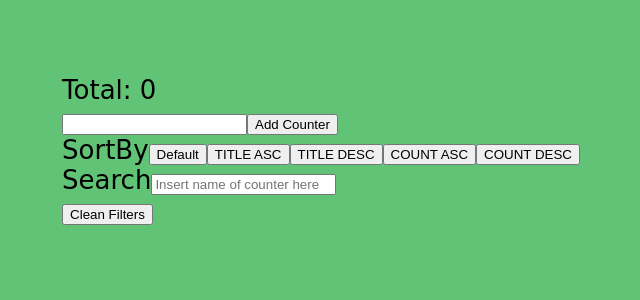
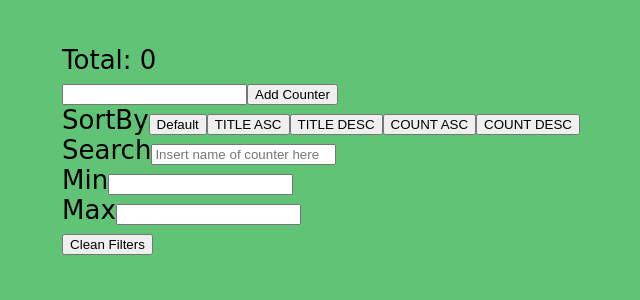
Before and after one commit to mengasis/dynamic-filters, a React (Create React App) app: page / in a window 1280 px wide. Shown: the top 300 px of the page, without its empty margins (319-959 px from the left). Built offline with nearby package versions, Linux system fonts and the light colour scheme; no server answers.

Commit message:
Added upper and lower ranges to App component

```diff
--- a/src/components/Filter.js
+++ b/src/components/Filter.js
@@ -3,7 +3,16 @@ import PropTypes from 'prop-types'
 
 import { orderTypes } from '../utils/sortCounters'
 
-const Filters = ({ query, onSearch, onOrderChange, onClean }) => {
+const Filters = ({
+  query,
+  minValue,
+  maxValue,
+  onSearch,
+  onOrderChange,
+  onUpperRange,
+  onLowerRange,
+  onClean
+}) => {
   return (
     <div>
       <div>
@@ -23,6 +32,16 @@ const Filters = ({ query, onSearch, onOrderChange, onClean }) => {
         />
       </div>
       <div>
+        <div>
+          <span>Min</span>
+          <input value={minValue} onChange={e => onLowerRange(e.target.value)} />
+        </div>
+        <div>
+          <span>Max</span>
+          <input value={maxValue} onChange={e => onUpperRange(e.target.value)} />
+        </div>
+      </div>
+      <div>
         <button onClick={onClean}>Clean Filters</button>
       </div>
     </div>
@@ -31,9 +50,13 @@ const Filters = ({ query, onSearch, onOrderChange, onClean }) => {
 
 Filters.propTypes = {
   query: PropTypes.string,
+  minValue: PropTypes.string,
+  maxValue: PropTypes.string,
   onSearch: PropTypes.func,
   onOrderChange: PropTypes.func,
-  onClean: PropTypes.func
+  onClean: PropTypes.func,
+  onUpperRange: PropTypes.fun,
+  onLowerRange: PropTypes.func
 }
 
 export default Filters
--- a/src/containers/App.js
+++ b/src/containers/App.js
@@ -36,11 +36,15 @@ class App extends Component {
       keyCounters = [],
       total,
       query,
+      minValue,
+      maxValue,
       onRemove,
       onIncrease,
       onDecrease,
       onOrderChange,
       onSearch,
+      onUpperRange,
+      onLowerRange,
       onCleanFilters
     } = this.props
 
@@ -53,7 +57,18 @@ class App extends Component {
             onSubmit={this.onCreate}
             onChange={this.handleChange}
           />
-          <Filter onClean={onCleanFilters} {...{ query, onSearch, onOrderChange }} />
+          <Filter
+            onClean={onCleanFilters}
+            {...{
+              query,
+              maxValue,
+              minValue,
+              onSearch,
+              onOrderChange,
+              onUpperRange,
+              onLowerRange
+            }}
+          />
         </div>
         <List>
           {keyCounters.map(keyCounter => (
@@ -76,7 +91,9 @@ const mapStateToProps = state => {
     keyCounters: state.filters.keyCounters,
     counters: state.counter.hashCounter,
     total: state.counter.total,
-    query: state.filters.query
+    query: state.filters.query,
+    maxValue: state.filters.upperRange,
+    minValue: state.filters.lowerRange
   }
 }
 
@@ -89,6 +106,8 @@ const mapDispatchToProps = dispatch => {
     onDecrease: id => dispatch(counterActions.decCounter(id)),
     onOrderChange: order => dispatch(filterActions.setOrder(order)),
     onSearch: query => dispatch(filterActions.search(query)),
+    onUpperRange: upperValue => dispatch(filterActions.setUpperRange(upperValue)),
+    onLowerRange: lowerValue => dispatch(filterActions.setLowerRange(lowerValue)),
     onCleanFilters: () => dispatch(filterActions.clean())
   }
 }
```
